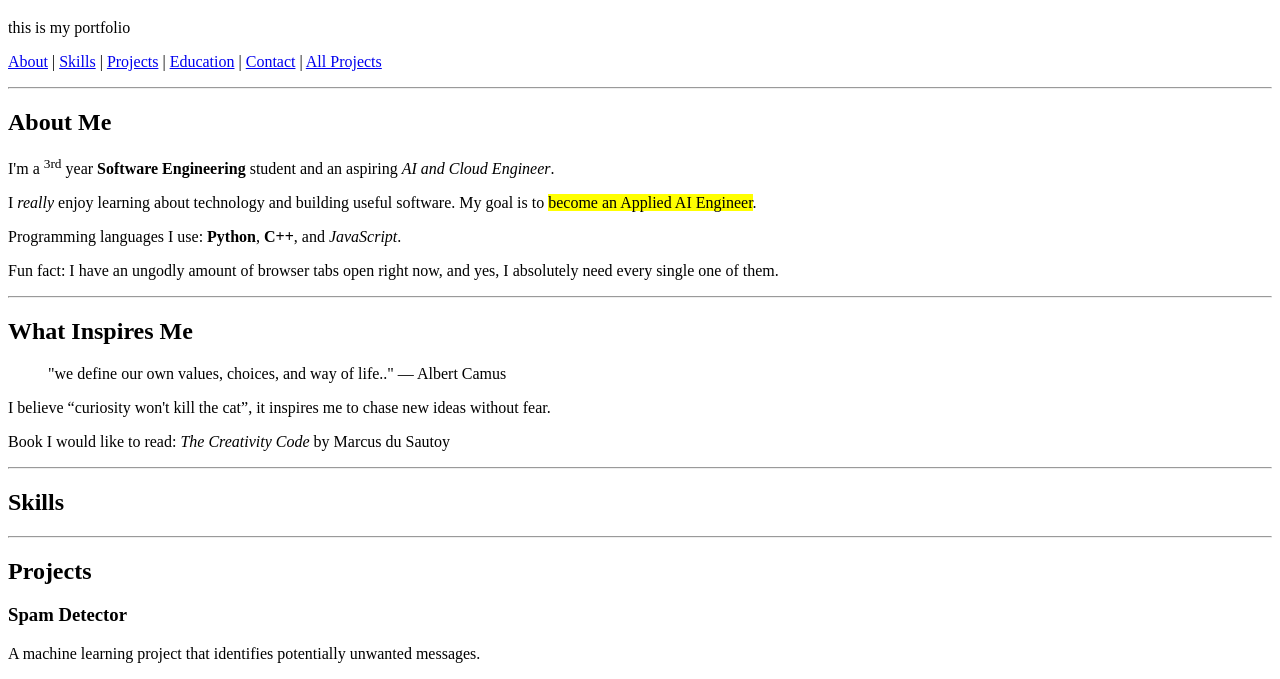
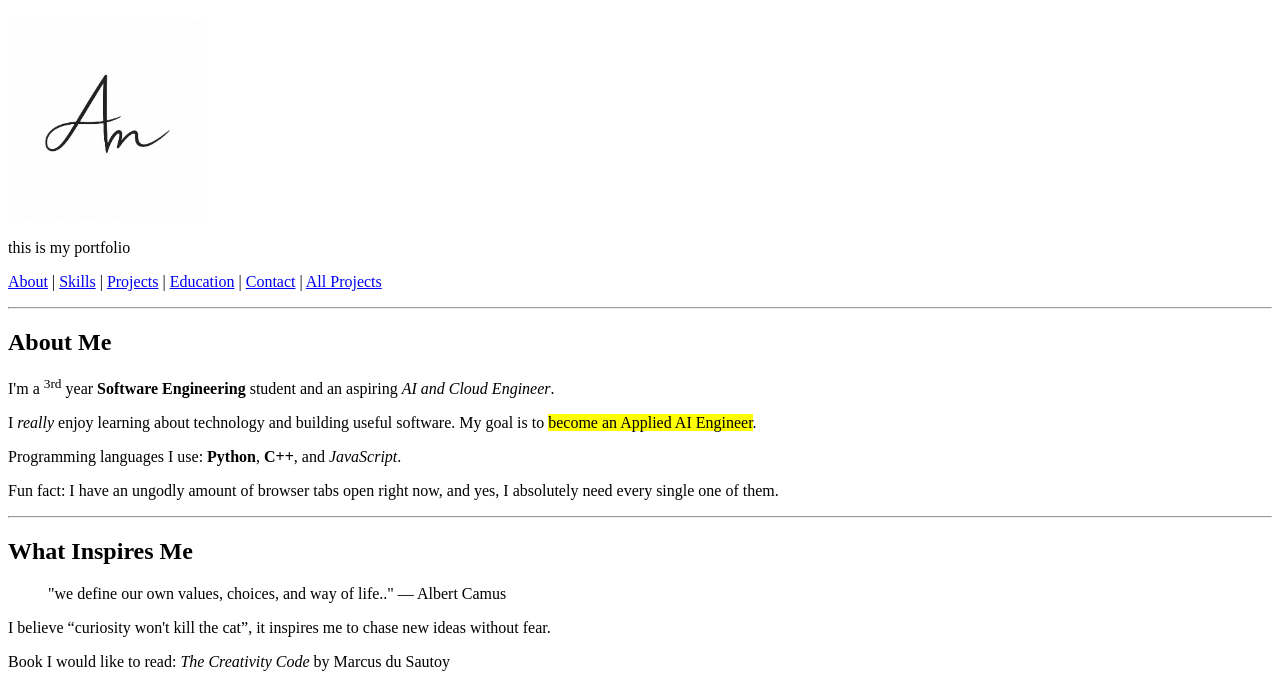
Before and after one commit to Arsema-Negash/portfolio, a plain HTML site: page index.html in a window 1280 px wide. Shown: the part 61-740 px from the top of the page. Drawn offline with Linux system fonts and the light colour scheme.

Commit message:
uploaded profile and added my image

```diff
--- a/index.html
+++ b/index.html
@@ -7,6 +7,13 @@
   </head>
   <body>
     <h1>hi Arsema Negash is here</h1>
+
+    <img src="images/profile.jpg"
+     alt="Portrait of Arsema Negash"
+     title="Arsema Negash"
+     width="200"
+     height="200">
+
     <p>this is my portfolio</p>
 
 
```
Also changed, not shown: images/profile.jpg (added), projects.html (renamed from project.html).
